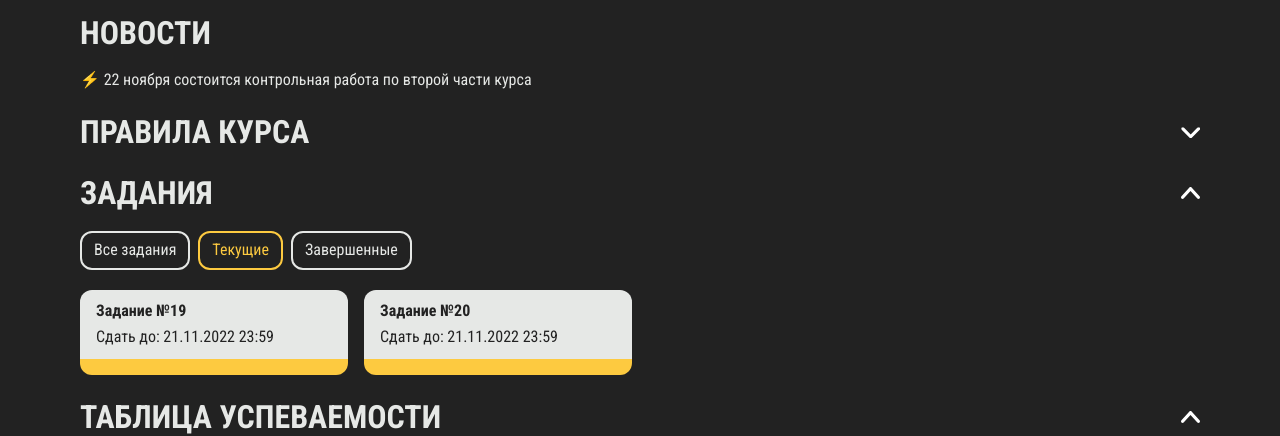
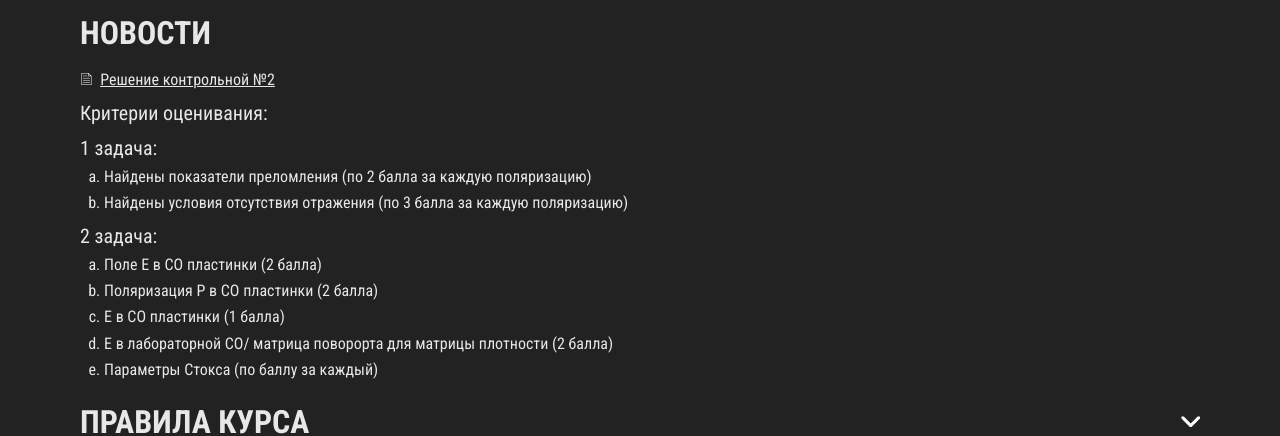
Before and after one commit to leppenen/ed_2022, a Vue app: page / in a window 1280 px wide. Shown: the part 313-749 px from the top of the page. Built offline with nearby package versions, Linux system fonts and the light colour scheme.

Commit message:
update news

```diff
--- a/src/assets/styles/main.css
+++ b/src/assets/styles/main.css
@@ -36,11 +36,13 @@ h1, h2, h3, h4, h5, h6 {
 p {
   margin: 8px 0;
 }
-ul {
+ul,
+ol {
   margin: 0;
   padding-left: 1.2em;
 }
-ul > li {
+ul > li,
+ol > li {
   margin: 8px 0;
 }
 button {
--- a/src/components/news-block.vue
+++ b/src/components/news-block.vue
@@ -1,11 +1,60 @@
 <script setup lang='ts'>
-import PageBlock from '@/components/ui/page-block.vue';
+import PageBlock from '@/components/ui/page-block.vue'
+import test2a from '../assets/files/tasks/test2a.pdf'
+import file from '../assets/images/file.svg'
+import LinkWrapper from './ui/link-wrapper.vue';
 </script>
 
 <template>
   <PageBlock
     title='Новости'
   >
-    <p>⚡ 22 ноября состоится контрольная работа по второй части курса</p>
+    <span>
+      <img
+        :class='$style.file'
+        :src='file'
+      >&nbsp;
+    </span><LinkWrapper
+      :href='test2a'
+      :target='"_blank"'
+    >
+      Решение контрольной №2
+    </LinkWrapper>
+    <div :class='$style.heading'>Критерии оценивания:</div>
+    <div :class='$style.task'>
+      <div :class='$style.taskName'>1 задача:</div>
+      <ol type='a'>
+        <li>Найдены показатели преломления (по 2 балла за каждую поляризацию)</li>
+        <li>Найдены условия отсутствия отражения (по 3 балла за каждую поляризацию)</li>
+      </ol>
+    </div>
+    <div :class='$style.task'>
+      <div :class='$style.taskName'>2 задача:</div>
+      <ol type='a'>
+        <li>Поле E в СО пластинки (2 балла)</li>
+        <li>Поляризация P в СО пластинки (2 балла)</li>
+        <li>E в СО пластинки (1 балла)</li>
+        <li>E в лабораторной СО/ матрица поворорта для матрицы плотности (2 балла)</li>
+        <li>Параметры Стокса (по баллу за каждый)</li>
+      </ol>
+    </div>
   </PageBlock>
 </template>
+
+<style module>
+.file {
+  width: 0.8rem;
+  height: 0.8rem;
+}
+.taskName {
+  margin-top: 12px;
+  font-size: 20px;
+}
+.heading {
+  margin-top: 12px;
+  font-size: 20px;
+}
+.task > ol {
+  padding-left: 24px;
+}
+</style>
--- a/src/components/ui/link-wrapper.vue
+++ b/src/components/ui/link-wrapper.vue
@@ -18,7 +18,7 @@
 
 <style module>
 .link {
-  text-decoration: none;
+  text-decoration: underline;
   color: inherit;
   width: fit-content;
   position: relative;
```
Also changed, not shown: src/assets/images/file.svg (added), 1 other file (tests, documents, lock files or other folders).
